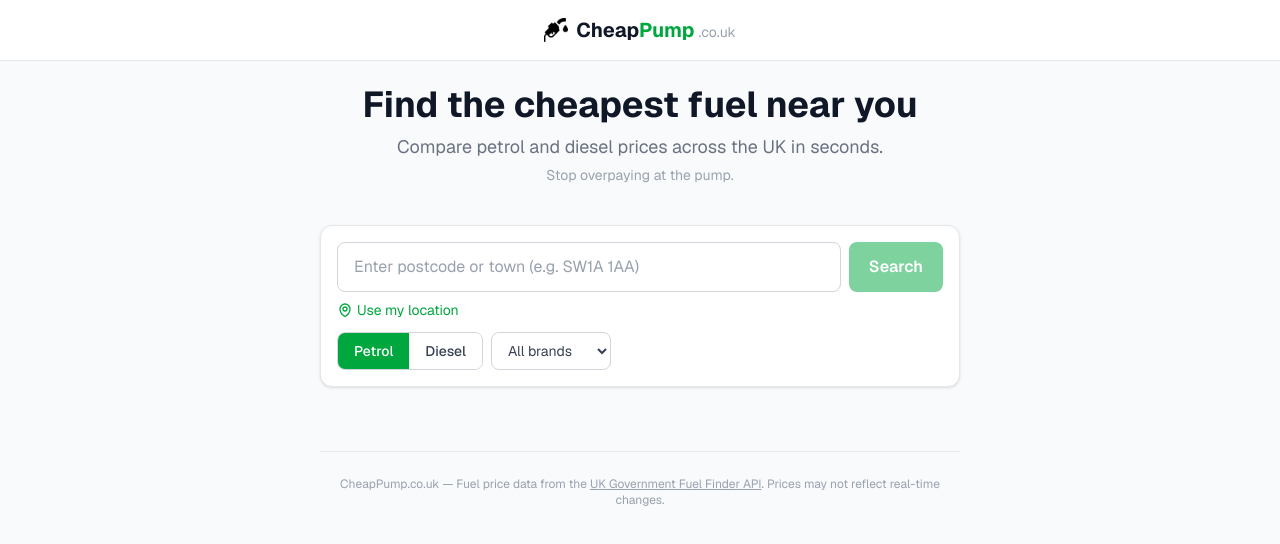
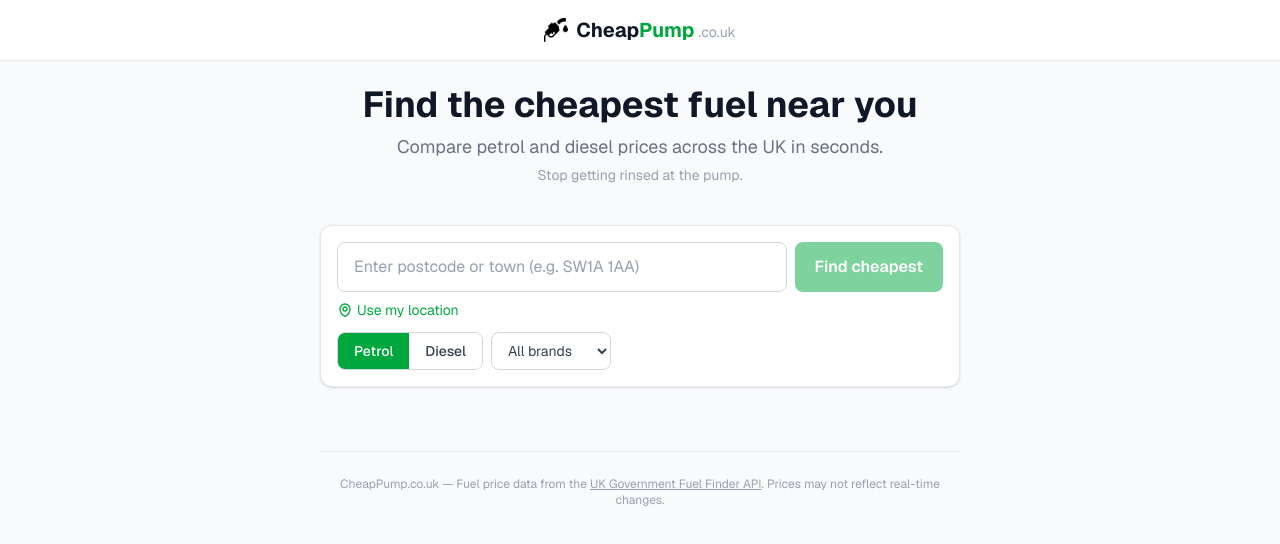
Before and after one commit to Muffinjoe/cheappump, a Next.js app: page / in a window 1280 px wide. Shown: the top 544 px of the page. Built offline with nearby package versions, Linux system fonts and the light colour scheme.

Commit message:
Update button text and tagline copy
Co-Authored-By: Claude Opus 4.6 (1M context) <noreply@anthropic.com>

```diff
--- a/src/app/page.tsx
+++ b/src/app/page.tsx
@@ -152,7 +152,7 @@ export default function Home() {
               Compare petrol and diesel prices across the UK in seconds.
             </p>
             <p className="mt-1 text-sm text-gray-400">
-              Stop overpaying at the pump.
+              Stop getting rinsed at the pump.
             </p>
           </div>
         )}
@@ -182,7 +182,7 @@ export default function Home() {
                     <path fill="currentColor" d="M4 12a8 8 0 018-8V0C5.373 0 0 5.373 0 12h4z" className="opacity-75" />
                   </svg>
                 ) : (
-                  "Search"
+                  "Find cheapest"
                 )}
               </button>
             </div>
```
